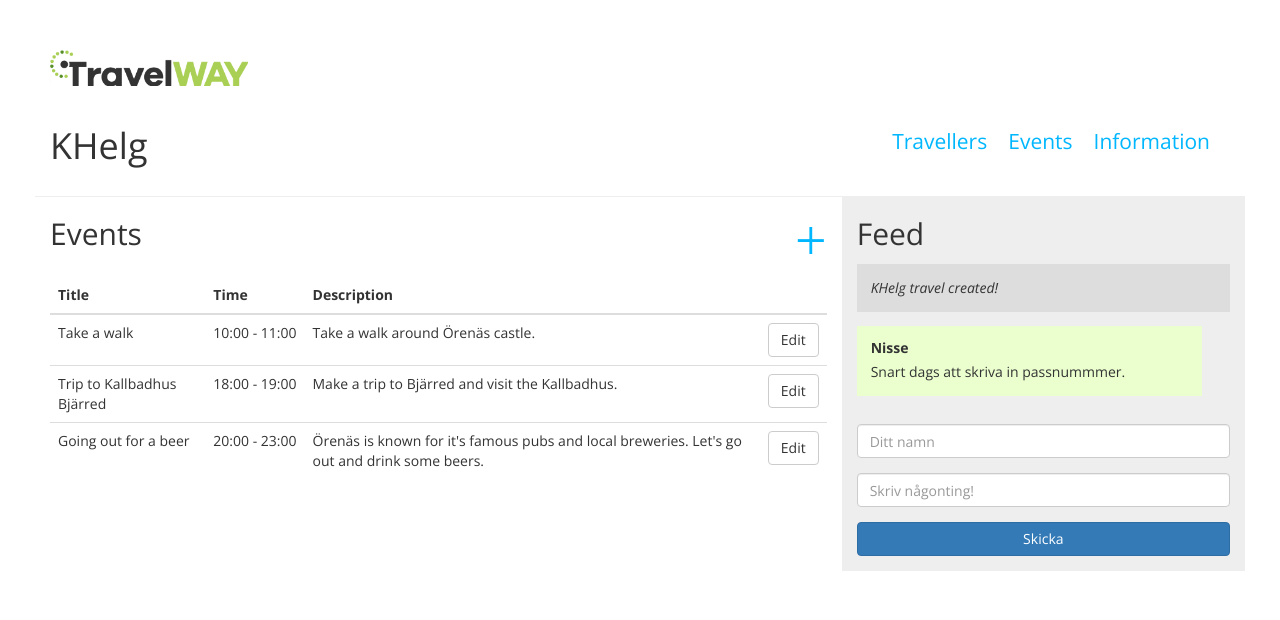
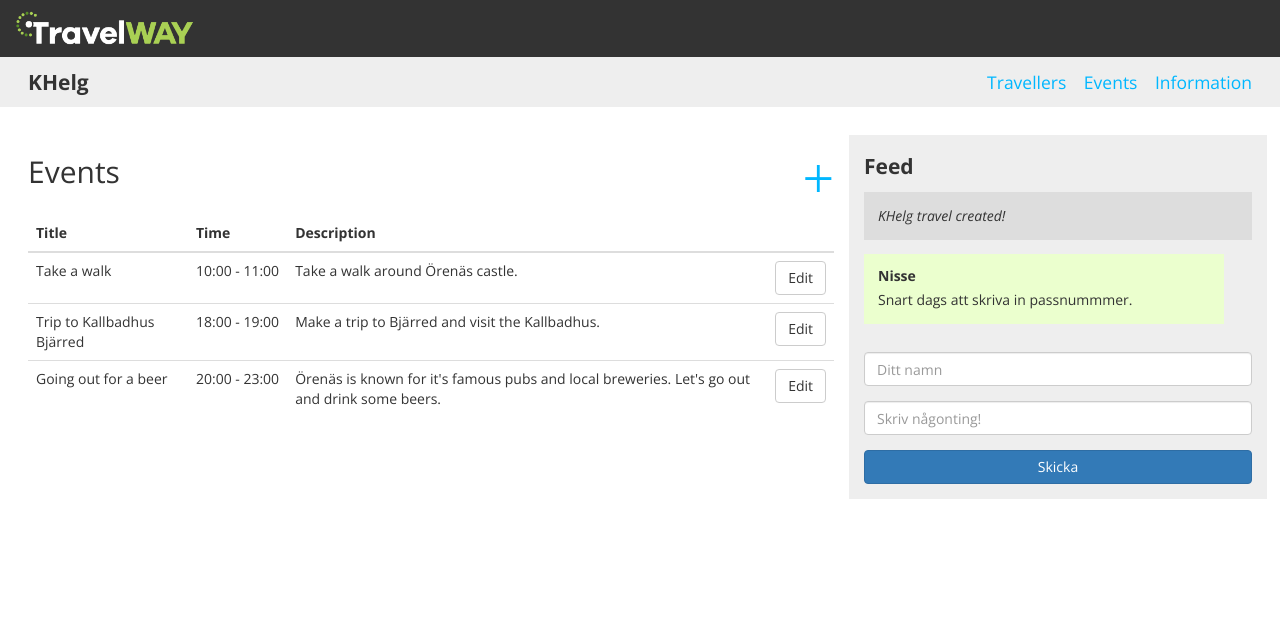
Before and after one commit to jayway/KHelg2015-Team4-server, a Node server app: page /events/ in a window 1280 px wide. Shown: the top 620 px of the page. Run offline with Node 20, Linux system fonts and the light colour scheme; some libraries are stand-ins or nearby versions; some web fonts are replaced.

Commit message:
Topbar styling

```diff
--- a/public/stylesheets/style.css
+++ b/public/stylesheets/style.css
@@ -1,5 +1,4 @@
 body {
-  padding: 50px;
   background-color: #ffffff;
 }
 
@@ -7,10 +6,25 @@ a {
   color: #00B7FF;
 }
 
+.main {
+  padding: 2em;
+}
+
+.branding {
+  background: #333;
+  padding: 0.75em;
+}
+
 .topbar {
-  border-bottom: 1px solid #eee;
-  padding-bottom: 20px;
-  margin-top: 20px;
+  background: #eee;
+  padding: 0 2em;
+}
+
+.topbar h1 {
+  margin: 0;
+  font-size: 150%;
+  font-weight: bold;
+  line-height: 5rem;
 }
 
 .logo img {
@@ -20,10 +34,10 @@ a {
 
 .topbar nav {
   display: flex;
-  padding: 20px;
+  line-height: 5rem;
   margin-left: 20px;
   justify-content: flex-end;
-  font-size: 150%;
+  font-size: 125%;
 }
 
 .topbar nav a {
@@ -62,6 +76,10 @@ td time {
 
 .sidebar {
   background: #eee;
+}
+.sidebar h2 {
+  font-size: 150%;
+  font-weight: bold;
 }
 
 .log {
--- a/views/layout.jade
+++ b/views/layout.jade
@@ -33,8 +33,9 @@ html
     link(href='https://fonts.googleapis.com/css?family=Open+Sans:400,300,300italic,400italic,600,600italic,700,700italic', rel='stylesheet')
     script(src='/main.js')
   body
-    a.logo(href="/")
-      img(src="../images/logo-text.png")
+    .branding
+      a.logo(href="/")
+        img(src="../images/travelway-logo-black.png")
     .topbar.row
       .col-xs-12.col-sm-2.col-md-2.col-lg-2
         h1 KHelg
@@ -44,4 +45,5 @@ html
           a(href="/events") Events
           a(href="/infos") Information
 
-    block content
+    .main
+      block content
```
Also changed, not shown: public/images/travelway-logo-black.png.
